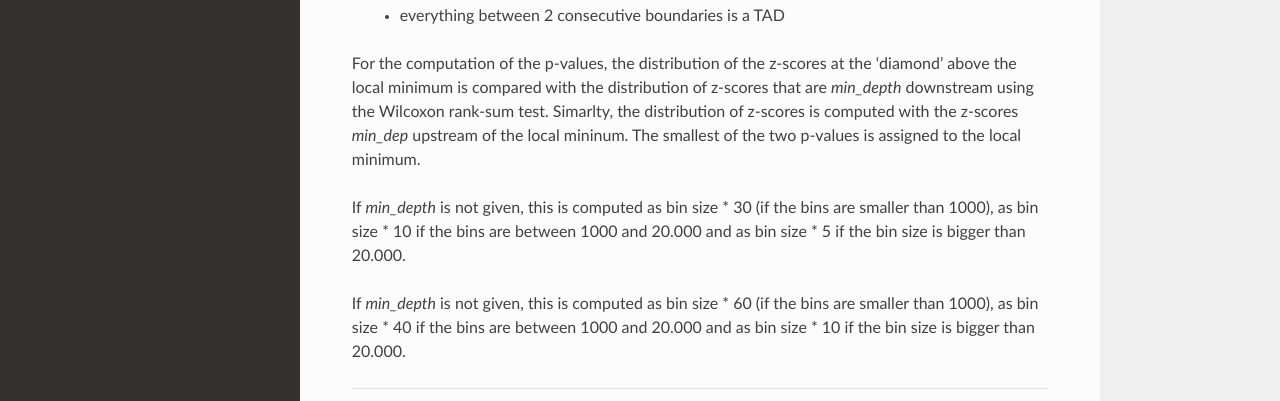
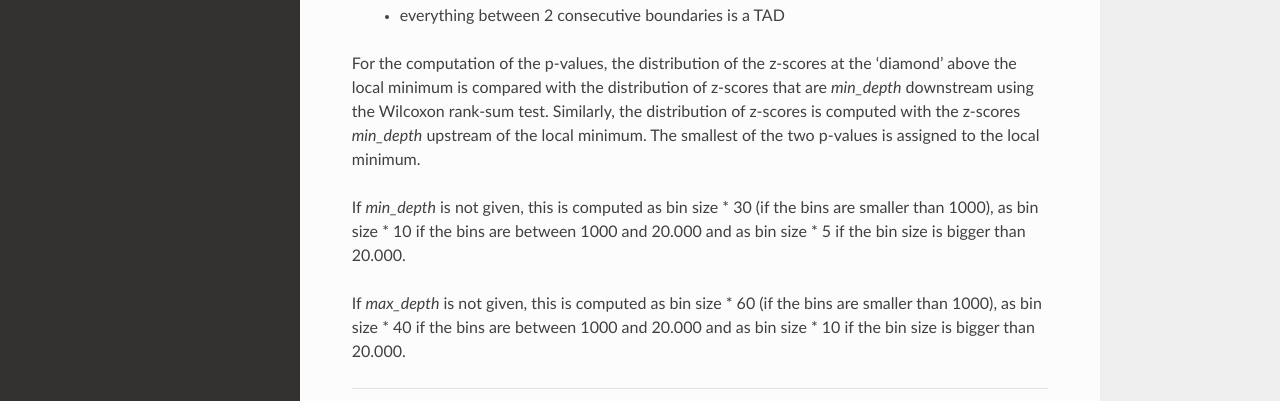
Before and after one commit to deeptools/HiCExplorer, a Sphinx documentation site: the page built from docs/content/tools/hicFindTADs.rst, in a window 1280 px wide and 900 px high, scrolled down 4053 px. Shown: the part 406-807 px from the top of the window. Built offline with Sphinx 7.4.7 and the Read the Docs theme 2.0.0, drawn with Linux system fonts in a browser that asks for light colours.

Commit message:
hicFindTADs docs typos

```diff
--- a/docs/content/tools/hicFindTADs.rst
+++ b/docs/content/tools/hicFindTADs.rst
@@ -180,14 +180,14 @@ The process to identify boundaries is as follows:
  * everything between 2 consecutive boundaries is a TAD
 
 For the computation of the p-values, the distribution of the z-scores at the 'diamond' above the local minimum is compared
-with the distribution of z-scores that are `min_depth` downstream using the Wilcoxon rank-sum test. Simarlty, the
-distribution of z-scores is computed with the z-scores `min_dep` upstream of the local mininum. The smallest of the
+with the distribution of z-scores that are `min_depth` downstream using the Wilcoxon rank-sum test. Similarly, the
+distribution of z-scores is computed with the z-scores `min_depth` upstream of the local minimum. The smallest of the
 two p-values is assigned to the local minimum.
 
 If `min_depth` is not given, this is computed as bin size * 30
 (if the bins are smaller than 1000), as bin size * 10 if the bins are between
 1000 and 20.000 and as bin size * 5 if the bin size is bigger than 20.000.
 
-If `min_depth` is not given, this is computed as bin size * 60
+If `max_depth` is not given, this is computed as bin size * 60
 (if the bins are smaller than 1000), as bin size * 40 if the bins are between
 1000 and 20.000 and as bin size * 10 if the bin size is bigger than 20.000.
```
